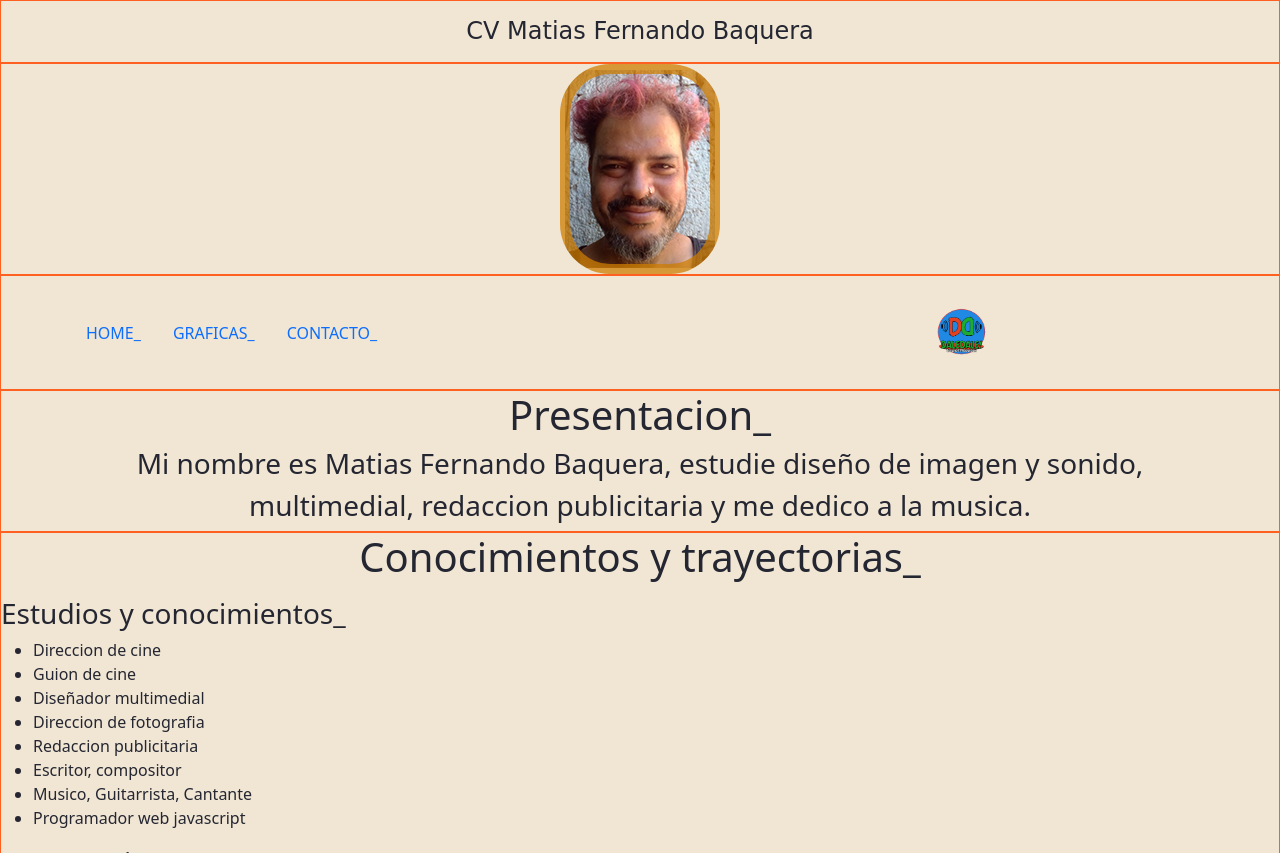
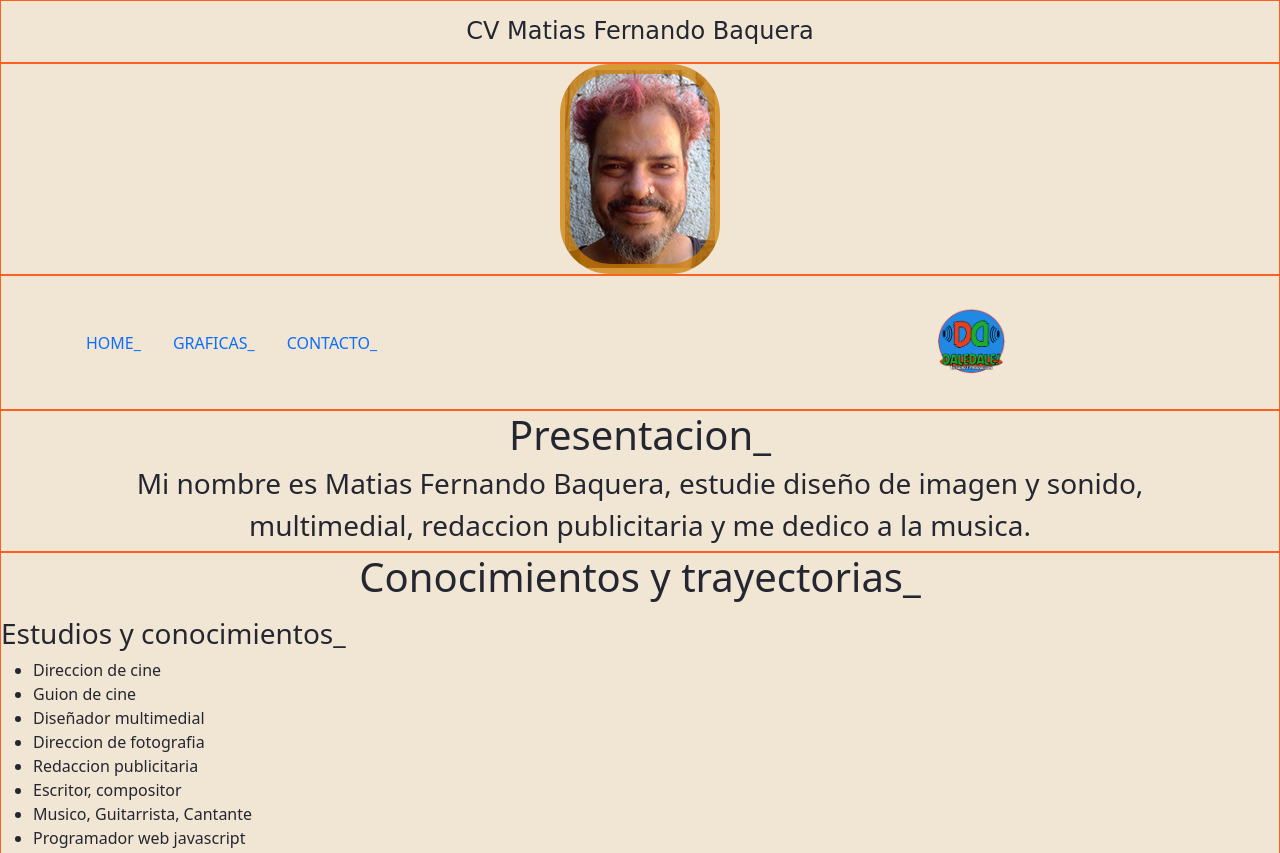
Before and after one commit to Ciroce/CV, a plain HTML site: page index.html in a window 1280 px wide. Shown: the top 853 px of the page. Drawn offline with nearby package versions, Linux system fonts and the light colour scheme; a web font is replaced by a local one.

Commit message:
Update index.html

```diff
--- a/index.html
+++ b/index.html
@@ -28,8 +28,8 @@
     </style>
     <style>
         img {
-            height: 50px;
-            width: 50px;
+            height: 70px;
+            width: 70px;
         }
     </style>
 </head>
```
